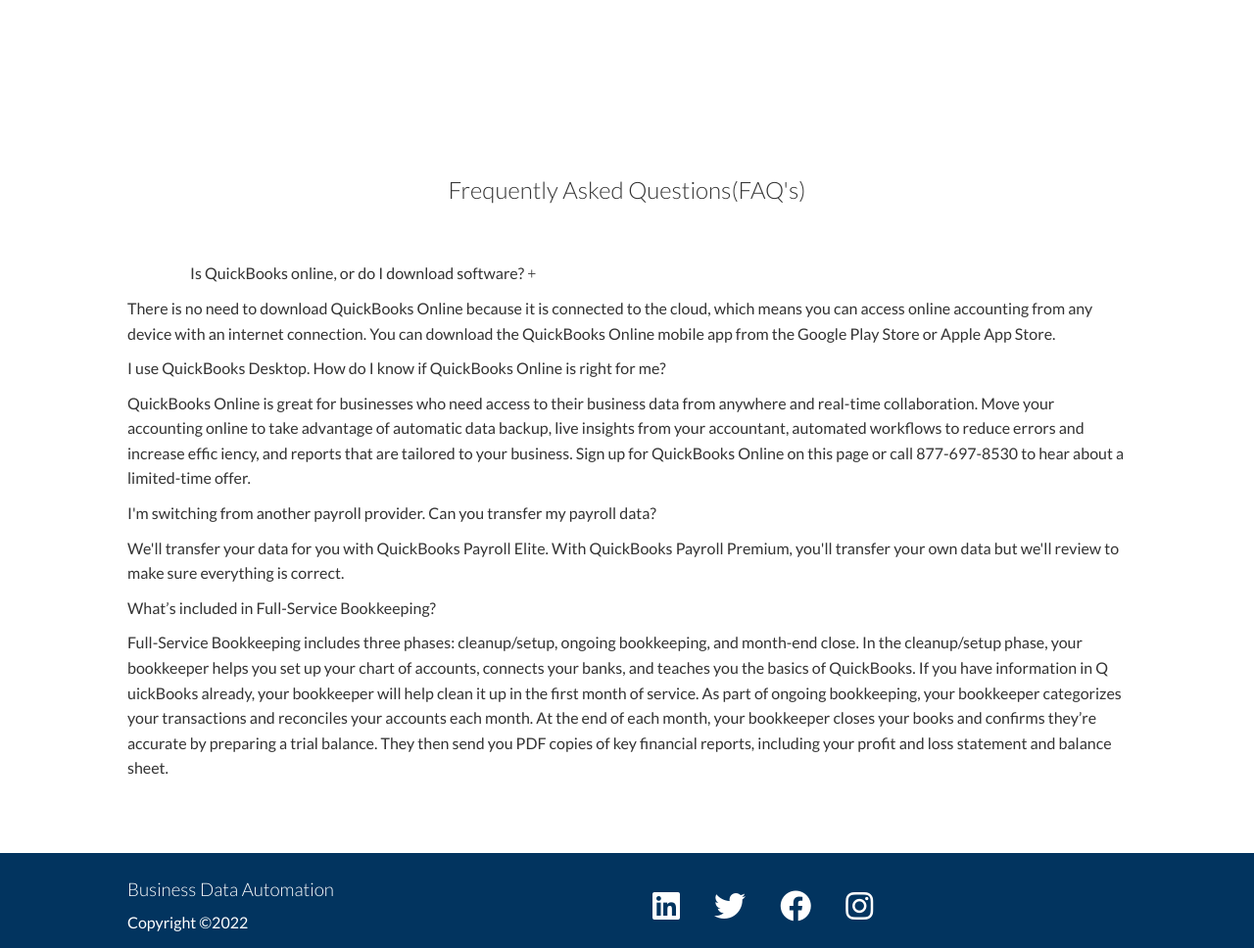
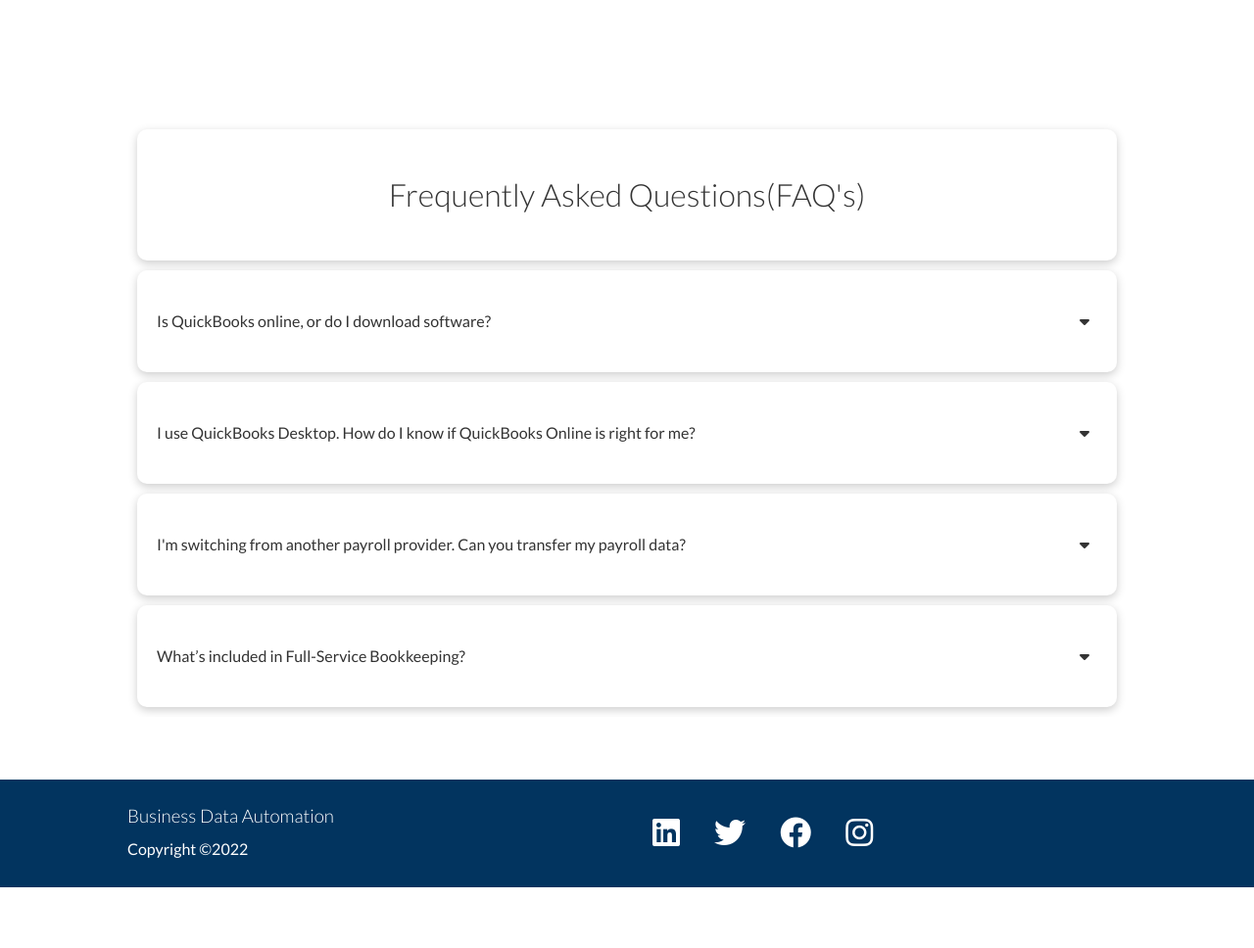
Before and after one commit to shovon231/bda_web, a plain HTML site: page services.html in a window 1280 px wide. Shown: the part 740-1708 px from the top of the page at 98% size. After the commit the page ends 1646 px from the top, so only its background shows below. Drawn offline with Linux system fonts and the light colour scheme.

Commit message:
accordian

```diff
--- a/services.html
+++ b/services.html
@@ -74,22 +74,16 @@
     <!-- accordian -->
     <section class="p-5">
       <div class="container">
-        <h2 class="text-center mb-4">Frequently Asked Questions(FAQ's)</h2>
+        <h2 class="text-center mb-4 card md">
+          Frequently Asked Questions(FAQ's)
+        </h2>
         <div class="accordian">
-          <div class="accordian-item" id="question1">
-            <a href="#question1" class="accordian-link p-5">
+          <div class="accordian-item card" id="question1">
+            <a href="#question1" class="accordian-link">
               Is QuickBooks online, or do I download software?
-              <i class="fa-regular fa-plus"></i>
-
-              <!-- <i class="fa-solid fa-plus-large"></i> -->
-              <!-- <i class="fa-solid fa-dash"></i> -->
-              <!-- <ion-icon name="add-outline" class="icon ion-md-add"></ion-icon> -->
-              <!-- <ion-icon
-                name="remove-outline"
-                class="icon ion-md-remove"
-              ></ion-icon> -->
+              <i class="fa-solid fa-caret-down"></i>
+              <i class="fa-solid fa-caret-up"></i>
             </a>
-            <a href=""><i class="fas-solid fa-dash"></i></a>
             <div class="answer">
               <p>
                 There is no need to download QuickBooks Online because it is
@@ -100,15 +94,12 @@
               </p>
             </div>
           </div>
-          <div class="accordian-item" id="question2">
+          <div class="accordian-item card" id="question2">
             <a href="#question2" class="accordian-link">
               I use QuickBooks Desktop. How do I know if QuickBooks Online is
               right for me?
-              <ion-icon name="add-outline" class="icon ion-md-add"></ion-icon>
-              <ion-icon
-                name="remove-outline"
-                class="icon ion-md-remove"
-              ></ion-icon>
+              <i class="fa-solid fa-caret-down"></i>
+              <i class="fa-solid fa-caret-up"></i>
             </a>
             <div class="answer">
               <p>
@@ -122,15 +113,12 @@
               </p>
             </div>
           </div>
-          <div class="accordian-item" id="question3">
+          <div class="accordian-item card" id="question3">
             <a href="#question3" class="accordian-link">
               I'm switching from another payroll provider. Can you transfer my
               payroll data?
-              <ion-icon name="add-outline" class="icon ion-md-add"></ion-icon>
-              <ion-icon
-                name="remove-outline"
-                class="icon ion-md-remove"
-              ></ion-icon>
+              <i class="fa-solid fa-caret-down"></i>
+              <i class="fa-solid fa-caret-up"></i>
             </a>
             <div class="answer">
               <p>
@@ -140,14 +128,11 @@
               </p>
             </div>
           </div>
-          <div class="accordian-item" id="question4">
+          <div class="accordian-item card" id="question4">
             <a href="#question4" class="accordian-link">
               What’s included in Full-Service Bookkeeping?
-              <ion-icon name="add-outline" class="icon ion-md-add"></ion-icon>
-              <ion-icon
-                name="remove-outline"
-                class="icon ion-md-remove"
-              ></ion-icon>
+              <i class="fa-solid fa-caret-down"></i>
+              <i class="fa-solid fa-caret-up"></i>
             </a>
             <div class="answer">
               <p>
--- a/styles/style.css
+++ b/styles/style.css
@@ -196,3 +196,45 @@ img {
   gap: 1.5rem;
 }
 /* accordian */
+.accordian-link {
+  width: 100%;
+  display: flex;
+  align-items: center;
+  justify-content: space-between;
+  padding: 1rem 0;
+}
+.accordian-link i {
+  padding: 0.5rem;
+}
+.accordian-link .fa-caret-up {
+  display: none;
+}
+.answer {
+  max-height: 0;
+  overflow: hidden;
+  position: relative;
+  transition: max-height 650ms;
+}
+.answer::before {
+  content: "";
+  position: absolute;
+  width: 0.6rem;
+  height: 90%;
+  background-color: #8fc460;
+  top: 50%;
+  left: 0;
+  transform: translateY(-50%);
+}
+.answer p {
+  padding-left: 2rem;
+}
+.accordian-item:target .answer {
+  max-height: 20rem;
+}
+.accordian-item:target .accordian-link .fa-caret-down {
+  display: none;
+}
+
+.accordian-item:target .accordian-link .fa-caret-up {
+  display: block;
+}
```
